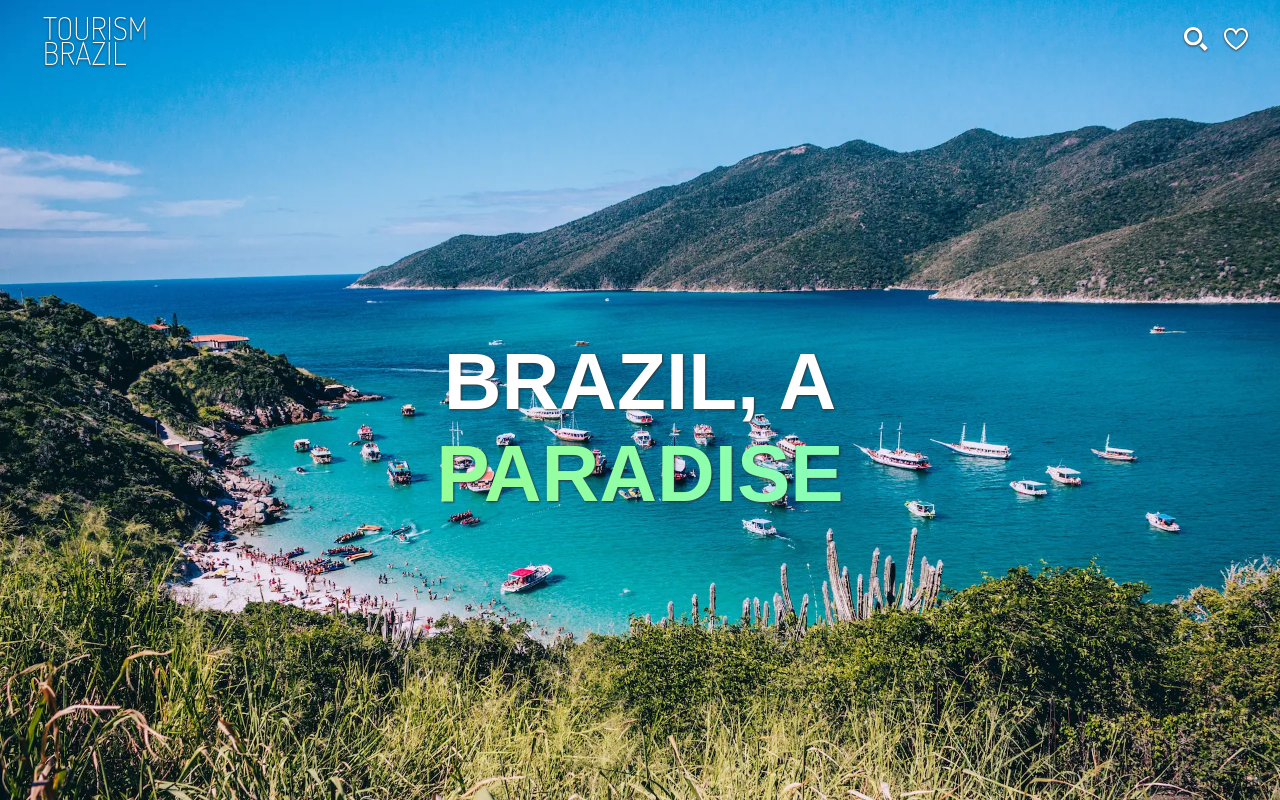
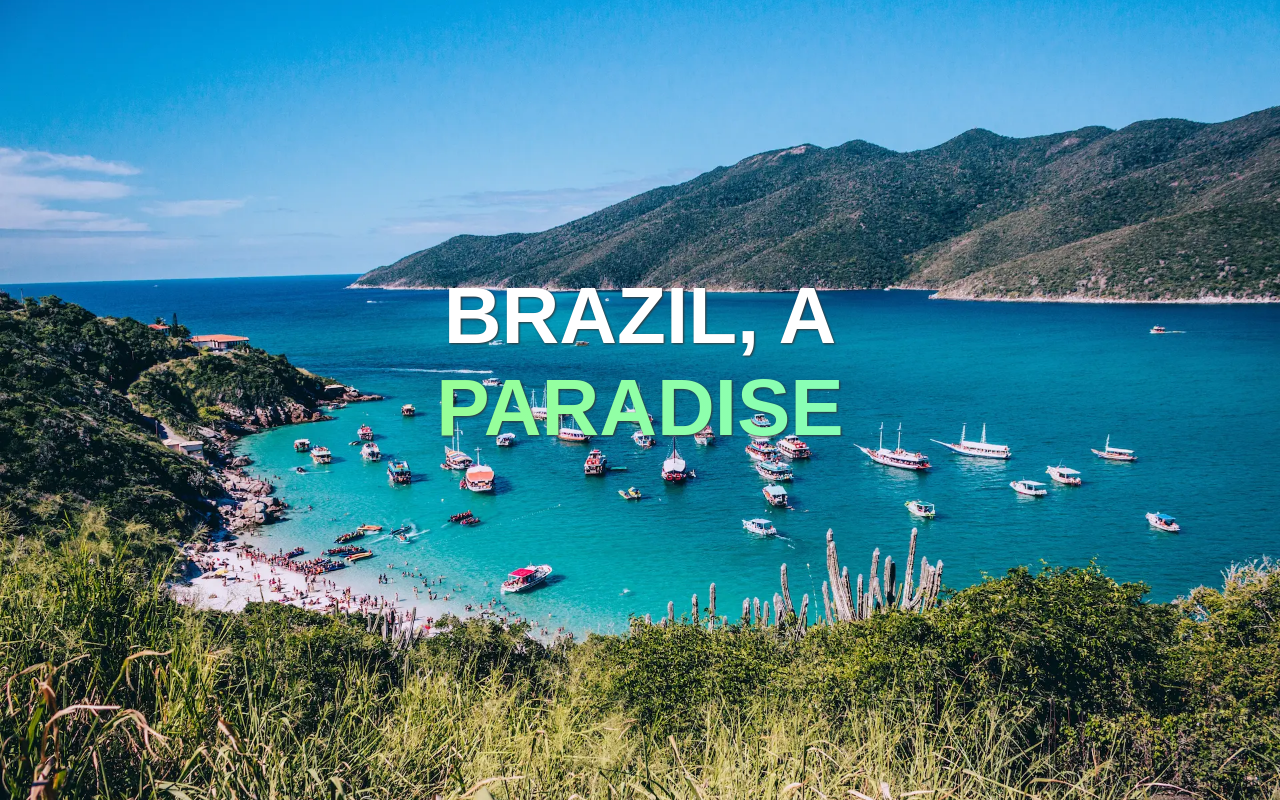
Before and after one commit to kenjinakagava/tourism-website, a Next.js app: page / in a window 1280 px wide. Built offline with nearby package versions, Linux system fonts and the light colour scheme.

Commit message:
Open Header to extension
After these changes the Header is now open to extension, this could
be beneficial for us, in case we needed to create temporary banners
for events, for example christmas.

```diff
--- a/components/Header.tsx
+++ b/components/Header.tsx
@@ -1,14 +1,14 @@
 import Nav from "./Nav";
-
+import HeroHeader from "./HeroHeader";
 interface HeaderProps {
-  children?: React.ReactNode;
+  isHero?: boolean;
 }
 
-const Header = ({ children }: HeaderProps) => {
+const Header = ({ isHero }: HeaderProps) => {
   return (
     <header>
       <Nav />
-      {children}
+      {isHero === true ? <HeroHeader /> : null}
     </header>
   );
 };
--- a/components/HeroHeader.tsx
+++ b/components/HeroHeader.tsx
@@ -1,11 +1,8 @@
-import Image from "next/image";
 import styled from "styled-components";
 
 import RioDeJaneiroFullHD from "../public/Riodejaneirofullhd.webp";
 import RioDeJaneiroHD from "../public/Riodejaneirohd.webp";
-import RioDeJaneiroMobile from "../public/Riodejaneiromobile.webp";
 
-import Header from "./Header";
 const HeroTagline = styled.h1`
   //
   display: flex;
@@ -43,16 +40,16 @@ const GradientText = styled.span`
 
 const HeroHeader = () => {
   return (
-    <Header>
+    <>
       <HeroBanner
         src={RioDeJaneiroFullHD.src}
         alt=""
-        srcSet={`${RioDeJaneiroMobile} 880w, ${RioDeJaneiroHD} 720w, ${RioDeJaneiroFullHD} 1080w`}
+        srcSet={`${RioDeJaneiroHD.src} 840w, ${RioDeJaneiroFullHD.src} 1080w`}
       />
       <HeroTagline>
         Brazil, a <GradientText>paradise</GradientText>
       </HeroTagline>
-    </Header>
+    </>
   );
 };
 
```
